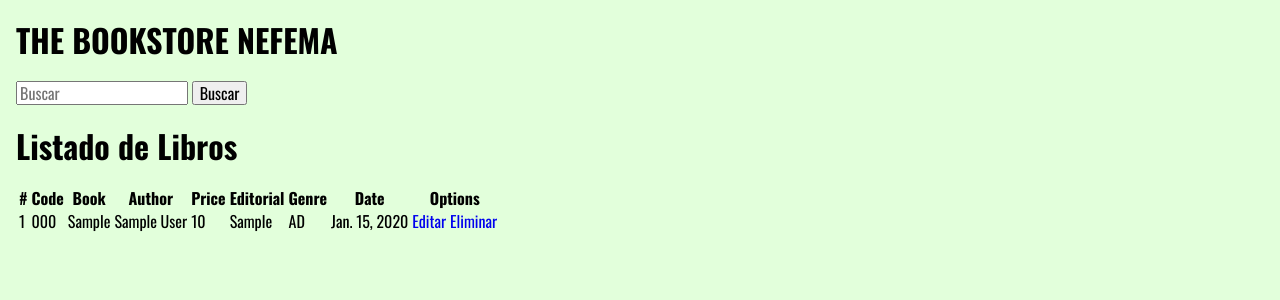
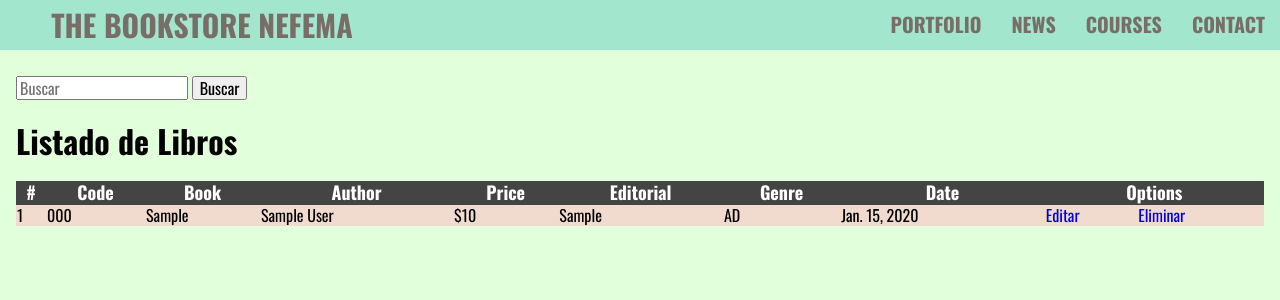
Before and after one commit to esgaelramos/Django-Bookstore-Manager, a Django app: page / in a window 1280 px wide. Shown: the top 300 px of the page. Run offline with Django 4.2, Linux system fonts and the light colour scheme; tables that the repository leaves empty hold one stand-in row (values such as "Sample post").

Commit message:
Create _navbar.html, add style and test

```diff
--- a/static/css/style.css
+++ b/static/css/style.css
@@ -3,10 +3,11 @@
 ************************************************* **/
 :root{
     --background-color: #E2FFDB;
-    --highlight-color: #D9A5CC;
-    --extralight-color: #8C4F7E;
-    --primary-color: #658C5D;
-    --header-color: #AFDAA5;
+    --highlight-color: #F0DBCE;
+    --highlight2-color: #d8c9c0;
+    --extralight-color: #786D67;
+    --primary-color: #CED4F0;
+    --header-color: #A1E6CD;
     --body-color: #000000;
 }
 body{
@@ -24,6 +25,121 @@ ul{
 /* **************************************************
     HEADER CONTACT
 ************************************************* **/
+header{
+    height: 60px;
+}
+.header__container{
+    display: inline-flex;
+    justify-content: space-between;
+    background-color: var(--header-color);
+    width: 100%;
+    height: 50px;
+}
+.header-title{
+    margin: auto 4vw;
+    font-size: 30px;
+}
+.header-title a span{
+    color: var(--extralight-color);
+    font-weight: bold;
+}
+/* --- MENU STATUS --- */
+.header-menu{
+    display: none;
+}
+#menu-mobile-options{
+    display: none;
+}
+#menu-pc-options{
+    display: flex;
+}
+/* --- MOBILE MENU --- */
+.header-menu{
+    text-align: end;
+}
+#menu-mobile-options{
+    display: none;
+    background-color: var(--primary-color);
+    position: absolute;
+    top: 50px;
+    left: 0%;
+    min-width: 100vw;
+    animation: showNavbar 0.7s ease 0s 1 normal none;
+    animation-fill-mode: forwards;
+}
+.option-item{
+    text-align: center;
+    font-size: 20px;
+    list-style: none;
+    line-height: 1.7;
+}
+.option-item a{
+    color: var(--extralight-color);
+}
+.option-item a:hover{
+    color: var(--body-color);
+}
+/* --- COMPUTER MENU --- */
+.option-item-pc{
+    list-style: none;
+    margin: auto;
+    padding: 10px 15px;
+    font-size: 20px;
+}
+.option-item-pc a{
+    color: var(--extralight-color);
+}
+.option-item-pc a:hover{
+    color: var(--body-color);
+}
+/* --- HAMBURGER MENU --- */
+#header_navbar{
+    position: fixed;
+    transition: top 1.3s;
+    z-index: 100;
+}
+#navbar-button{
+    height: 50px;
+    width: 200px;
+    margin: 6px;
+}
+#navbar-button button{
+    width: 80px;
+    padding: 0;
+    background: none;
+    cursor: pointer;
+    border: 0;
+}
+#navbar-button button span{
+    border-radius: 5px;
+    background-color: var(--extralight-color);
+    display: block;
+    width: 50%;
+    margin: 5px auto;
+    height: 6px;
+    animation-duration: 1s;
+    animation-fill-mode: forwards;
+}
+/* --- HAMBURGER NAME ANIMATIONS --- */
+#navbar-button button.open .top-line{
+    animation-name: top-line-animation;
+}
+#navbar-button button.open .mid-line{
+    animation-name: mid-line-animation;
+}
+#navbar-button button.open .bottom-line{
+    animation-name: bottom-line-animation;
+}
+#navbar-button button .top-line{
+    animation-name: top-line-animation-close;
+}
+#navbar-button button .mid-line{
+    animation-name: mid-line-animation-close;
+}
+#navbar-button button .bottom-line{
+    animation-name: bottom-line-animation-close;
+}
+
 /* **************************************************
     MAIN
 ************************************************* **/
@@ -31,9 +147,23 @@ main{
     margin: 1rem;
 }
 /* **************************************************
-    CONTACT
+    TABLE
 ************************************************* **/
-
+table tbody tr:nth-child(odd) {
+	background: var(--highlight-color);
+}
+table tbody tr:nth-child(even) {
+	background: var(--highlight2-color);
+}
+table thead {
+  background: #444;
+  color: #fff;
+  font-size: 18px;
+}
+table {
+  border-collapse: collapse;
+  width: 100%;
+}
 
 /* **************************************************
     A
--- a/templates/home.html
+++ b/templates/home.html
@@ -7,7 +7,6 @@
 
 {% block content %}
 
-    <h1>THE BOOKSTORE NEFEMA</h1>
     {% comment %} {% include 'partials/_why.html' %} {% endcomment %}
     <div class="books_container">
         <div class="table">
@@ -43,11 +42,11 @@
                         <td>{{ book.code }}</td>
                         <td id="table-nombre">{{ book.book }}</td>
                         <td>{{ book.author }}</td>
-                        <td>{{ book.price }}</td>
+                        <td>${{ book.price }}</td>
                         <td>{{ book.editorial }}</td>
                         <td>{{ book.genre }}</td>
                         <td>{{ book.published }}</td>
-                        <td><a href="editBook/{{ book.code }}" class="btn btn-info">Editar</a></td>
+                        <td><a href="admin/library/book/{{ book.code }}/change/" class="btn btn-info">Editar</a></td>
                         <td><a href="deleteBook/{{ book.code }}" class="btn btn-danger btnEliminacion">Eliminar</a></td>
                     </tr>
                     {% endfor %}
--- a/templates/layout.html
+++ b/templates/layout.html
@@ -16,7 +16,7 @@
 </head>
 <body>
     {% comment %} --- NAVBAR INCLUDE ---- {% endcomment %}
-    {% comment %} {% include 'partials/_navbar.html' %} {% endcomment %}
+    {% include 'partials/_navbar.html' %}
 
     {% comment %} --- BLOCK CONTENT ---- {% endcomment %}
     <main>
--- /dev/null
+++ b/templates/partials/_navbar.html
@@ -0,0 +1,34 @@
+<header>
+    <div class="header__container" id="header_navbar">
+        <div class="header-title">
+            <a href="/"><span>THE BOOKSTORE NEFEMA</span></a>
+        </div>
+        <!-- --- MENU MOBILE --- -->
+        <div class="header-menu" id="appMain">
+            <div id="navbar-button">
+                <!-- --- BOTTON HAMBURGER --- -->
+                <button class="" @click="show_menu_mobile = !show_menu_mobile">
+                    <span class="top-line"></span>
+                    <span class="mid-line"></span>
+                    <span class="bottom-line"></span>
+                </button>
+                <!-- --- MENU OPTIONS --- -->
+                <div id="menu-mobile-options" v-show="show_menu_mobile">
+                    <li class="option-item"><strong><a href="/">HOME</a></strong></li>
+                    <li class="option-item"><strong><a href="/news">NEWS</a></strong></li>
+                    <li class="option-item"><strong><a href="/courses">COURSES</a></strong></li>
+                    <li class="option-item"><strong><a href="/portfolio">PORTFOLIO</a></strong></li>
+                    <li class="option-item"><strong><a href="/contact">CONTACT</a></strong></li>
+                </div>
+
+            </div>
+        </div>
+        <!-- --- MENU COMPUTER --- -->
+        <div id="menu-pc-options">
+            <li class="option-item-pc"><strong><a href="/portfolio">PORTFOLIO</a></strong></li>
+            <li class="option-item-pc"><strong><a href="/news">NEWS</a></strong></li>
+            <li class="option-item-pc"><strong><a href="/courses">COURSES</a></strong></li>
+            <li class="option-item-pc"><strong><a href="/contact">CONTACT</a></strong></li>
+        </div>
+    </div>
+</header>
```
